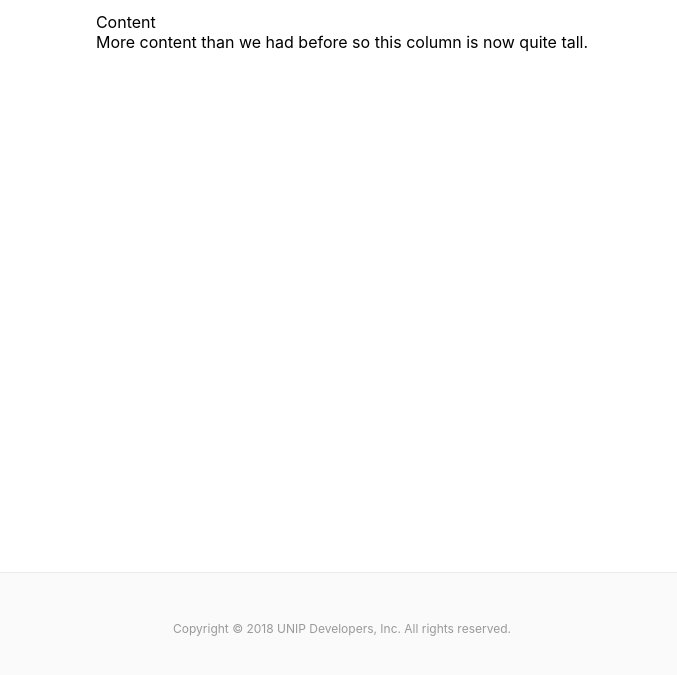
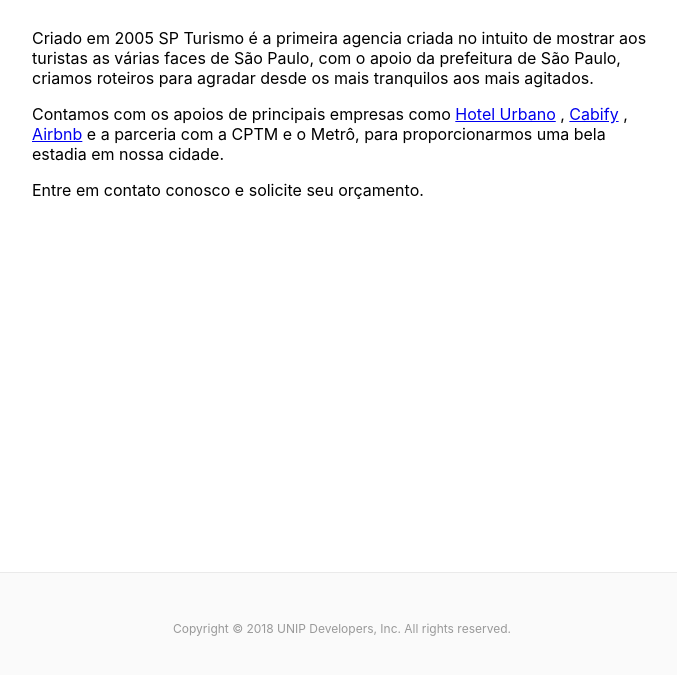
Before and after one commit to wendernathan/SiteSP, a plain HTML site: page sobre.html in a window 1280 px wide. Shown: the part 117-792 px from the top of the page, without its empty margins (298-975 px from the left). Drawn offline with Linux system fonts and the light colour scheme.

Commit message:
initiated 'sobre' page

```diff
--- a/sobre.html
+++ b/sobre.html
@@ -25,8 +25,21 @@
         </div>
       </header>
 
-      <div class="box content">Content
-        <br /> More content than we had before so this column is now quite tall.
+      <div class="box content">
+        <p>
+          Criado em 2005 SP Turismo é a primeira agencia criada no intuito de
+          mostrar aos turistas as várias faces de São Paulo, com o apoio da prefeitura
+          de São Paulo, criamos roteiros para agradar desde os mais tranquilos aos mais agitados.
+        </p>
+        <p>
+          Contamos com os apoios de principais empresas como <a href="https://www.hotelurbano.com/hoteis" target="blak">Hotel Urbano</a> , <a href="https://cabify.com/pt-BR" target="blank">Cabify</a> ,
+          <a href="https://www.airbnb.com.br/" target="blank">Airbnb</a>  e a parceria com a CPTM e o Metrô, para proporcionarmos uma bela estadia em nossa cidade.
+        </p>
+        <p> Entre em contato conosco e solicite seu orçamento.</p>
+
+
+
+
       </div>
 
       <footer class="box footer">
```
